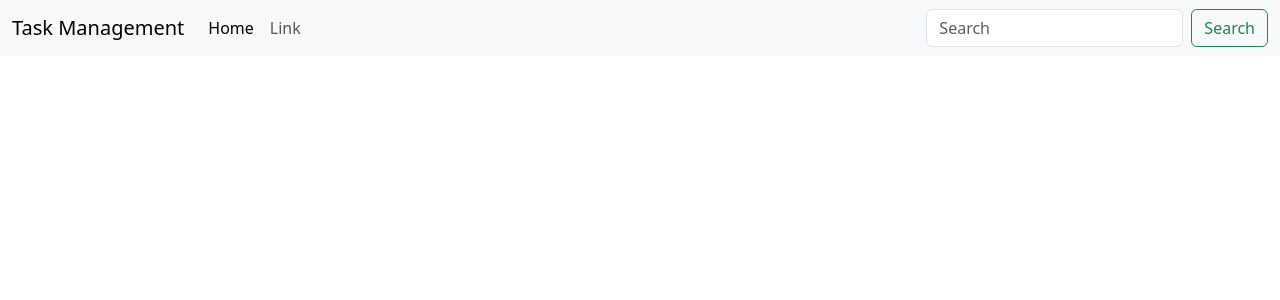
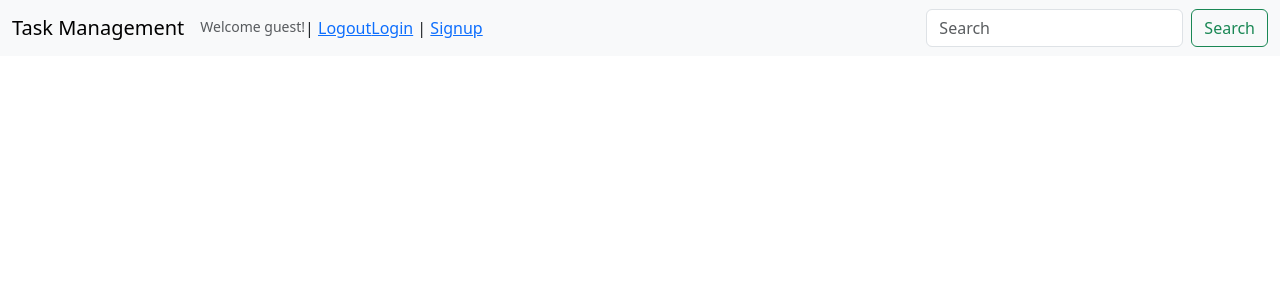
Before and after one commit to alamincse97/task_management_DRF, a Django app: page / in a window 1280 px wide. Shown: the top 300 px of the page. Run offline with Django 4.2, Linux system fonts and the light colour scheme.

Commit message:
added to frontent login and signup

```diff
--- a/templates/index.html
+++ b/templates/index.html
@@ -30,12 +30,22 @@
         </button>
         <div class="collapse navbar-collapse" id="navbarSupportedContent">
           <ul class="navbar-nav me-auto mb-2 mb-lg-0">
-            <li class="nav-item">
-              <a class="nav-link active" aria-current="page" href="#">Home</a>
-            </li>
-            <li class="nav-item">
-              <a class="nav-link" href="#">Link</a>
-            </li>
+              <!-- Authentication Start -->
+              <small class="title text-muted">Welcome guest!</small>
+
+              <div>
+                <span class="dark-transp"> | </span>
+                <a href=" ">Logout</a>
+              </div>
+
+              <div>
+                <a href=" ">Login</a>
+                <span class="dark-transp"> | </span>
+                <a href=" ">Signup</a>
+              </div>
+
+            </div>
+            <!-- Authentication End -->
           </ul>
           <form class="d-flex" role="search">
             <input
```
Also changed, not shown: tasks/urls.py (+5 -2 lines), tasks/views.py (+22 -2 lines).
